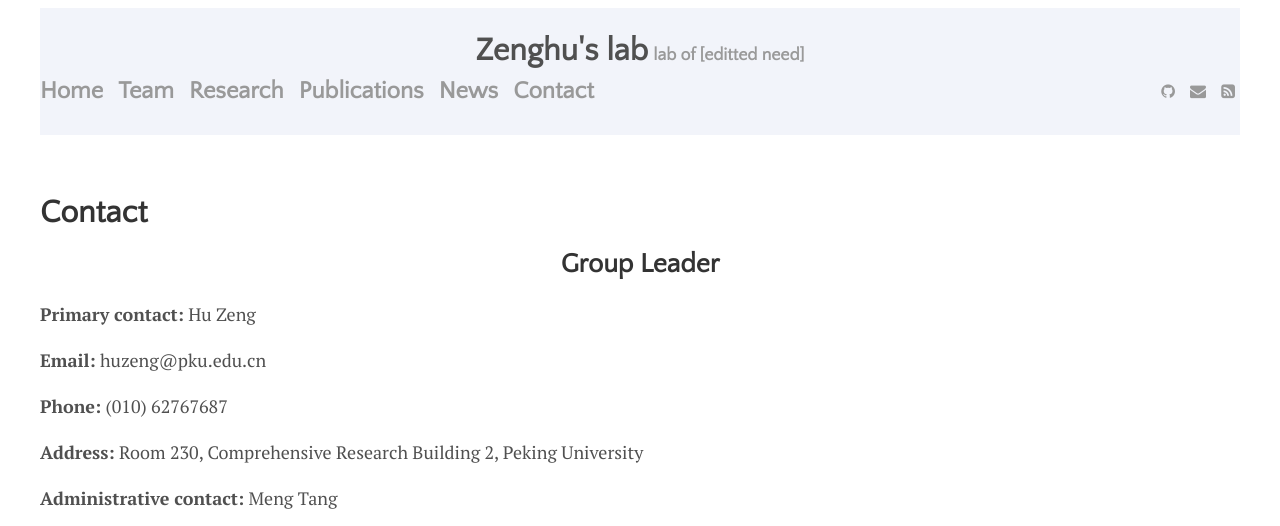
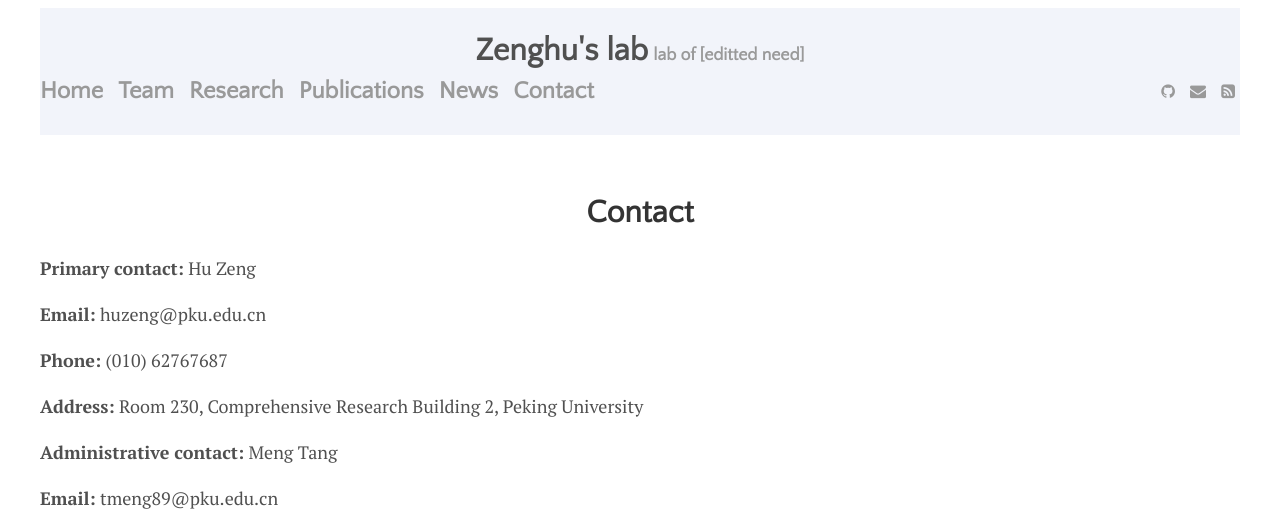
Before and after one commit to ZenghuPKU/zenghupku.github.io, a Jekyll site: the page built from menu/contact.md, in a window 1280 px wide and 900 px high, cut to the strip 0-526 px from the top of the window. Built offline with Jekyll 4.4.1, drawn with Linux system fonts in a browser that asks for light colours.

Commit message:
Update contact.md

```diff
--- a/menu/contact.md
+++ b/menu/contact.md
@@ -1,10 +1,10 @@
 ---
 layout: page
-title: Contact
+title:
 permalink: /contact
 ---
 
-<h2 align="center">Group Leader</h2>
+<h1 align="center">Contact</h1>
 
 **Primary contact:** Hu Zeng
 
@@ -22,7 +22,7 @@
 
 
 
-# Join us!
+<h1 align="center">Join us!</h1>
 
 ## Postdoc
 ### Requirements
```
